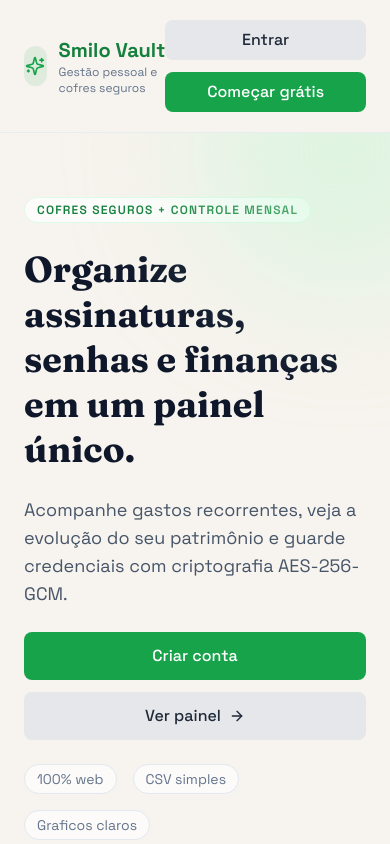
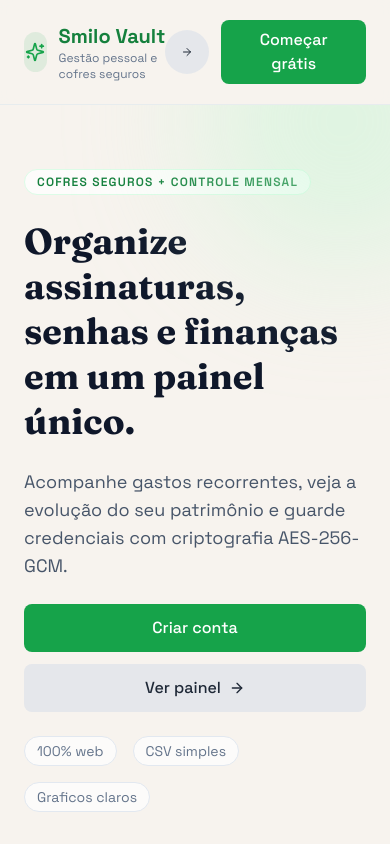
Before and after one commit to Gustavo-Ale07/vault-smilo-center, a React (Vite) app in the folder apps/web/: page / in a window 390 px wide. Shown: the top 844 px of the page. Built offline with nearby package versions, Linux system fonts and the light colour scheme; no server answers.

Commit message:
refresh landing and auth pages

```diff
--- a/apps/web/src/pages/LandingPage.jsx
+++ b/apps/web/src/pages/LandingPage.jsx
@@ -15,9 +15,19 @@
               <p className="text-xs text-slate-500">Gestão pessoal e cofres seguros</p>
             </div>
           </div>
-          <div className="flex flex-col sm:flex-row gap-3 w-full sm:w-auto">
-            <Link to="/sign-in" className="btn-secondary w-full sm:w-auto text-center">
+          <div className="flex items-center gap-3 w-full sm:w-auto">
+            <Link
+              to="/sign-in"
+              className="btn-secondary w-full sm:w-auto text-center hidden sm:inline-flex"
+            >
               Entrar
+            </Link>
+            <Link
+              to="/sign-in"
+              className="btn-secondary w-11 h-11 sm:hidden inline-flex items-center justify-center rounded-full"
+              aria-label="Entrar"
+            >
+              <ArrowRight size={18} />
             </Link>
             <Link to="/sign-up" className="btn-primary w-full sm:w-auto text-center">
               Começar grátis
--- a/apps/web/src/pages/SignInPage.jsx
+++ b/apps/web/src/pages/SignInPage.jsx
@@ -9,7 +9,7 @@
 
       <div className="relative min-h-screen flex items-center justify-center px-6 py-12">
         <div className="w-full max-w-5xl grid lg:grid-cols-[1.1fr_0.9fr] gap-10 items-center">
-          <div className="space-y-6">
+          <div className="space-y-6 hidden lg:block">
             <div>
               <p className="text-xs uppercase tracking-widest text-primary-700 font-semibold">
                 Smilo Vault
@@ -31,7 +31,7 @@
             </div>
           </div>
 
-          <div className="bg-white/90 border border-slate-200 rounded-3xl shadow-xl p-6 sm:p-8">
+          <div className="bg-white/90 border border-slate-200 rounded-3xl shadow-xl p-6 sm:p-8 w-full max-w-md mx-auto">
             <div className="text-center mb-6">
               <h2 className="text-2xl font-bold text-slate-900">Entre na sua conta</h2>
               <p className="text-sm text-slate-500 mt-2">Bem-vindo de volta ao seu painel.</p>
--- a/apps/web/src/pages/SignUpPage.jsx
+++ b/apps/web/src/pages/SignUpPage.jsx
@@ -9,7 +9,7 @@
 
       <div className="relative min-h-screen flex items-center justify-center px-6 py-12">
         <div className="w-full max-w-5xl grid lg:grid-cols-[1.1fr_0.9fr] gap-10 items-center">
-          <div className="space-y-6">
+          <div className="space-y-6 hidden lg:block">
             <div>
               <p className="text-xs uppercase tracking-widest text-primary-700 font-semibold">
                 Smilo Vault
@@ -31,7 +31,7 @@
             </div>
           </div>
 
-          <div className="bg-white/90 border border-slate-200 rounded-3xl shadow-xl p-6 sm:p-8">
+          <div className="bg-white/90 border border-slate-200 rounded-3xl shadow-xl p-6 sm:p-8 w-full max-w-md mx-auto">
             <div className="text-center mb-6">
               <h2 className="text-2xl font-bold text-slate-900">Crie sua conta</h2>
               <p className="text-sm text-slate-500 mt-2">Comece grátis e evolua depois.</p>
```
